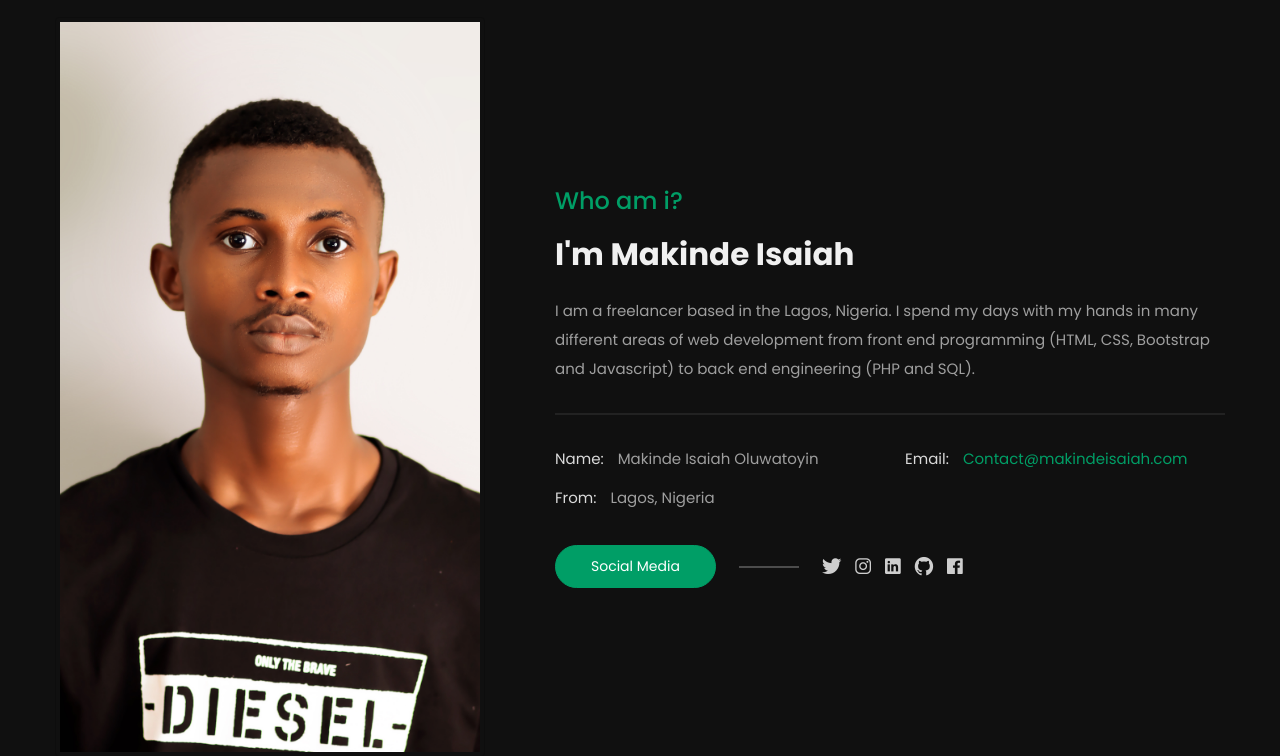
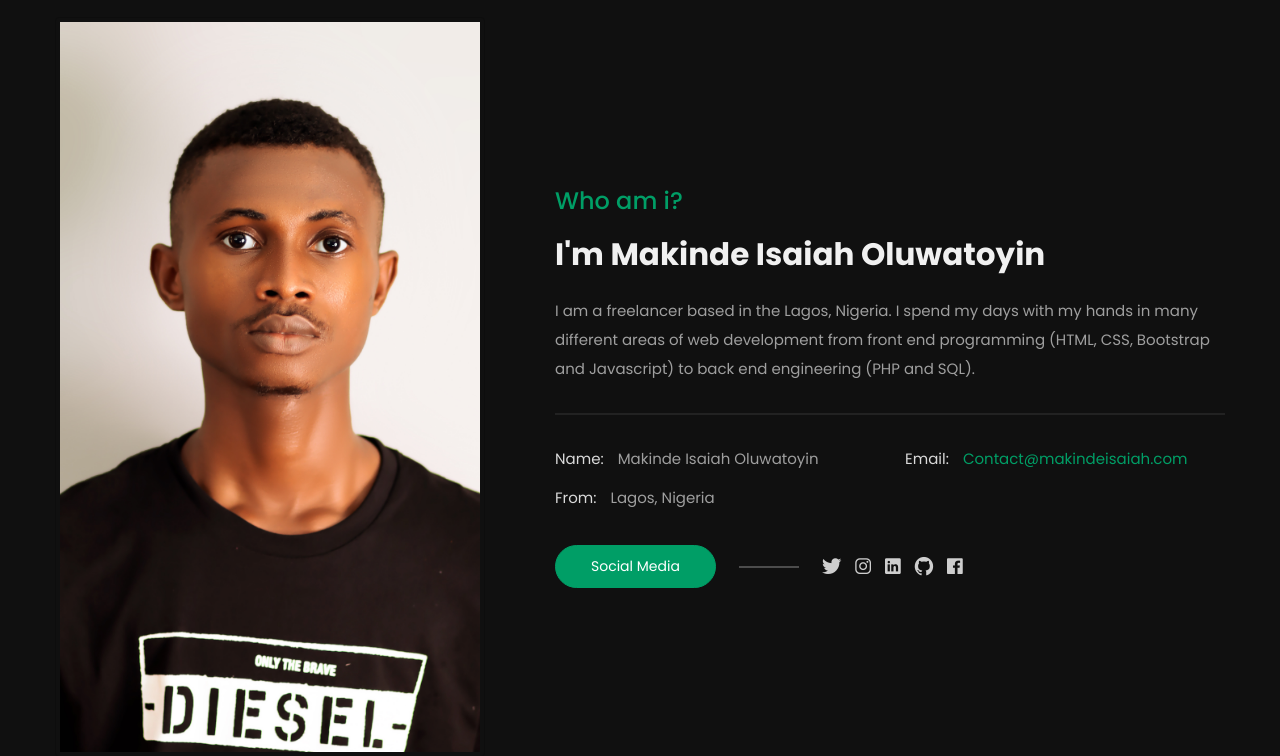
Before and after one commit to Makindeisaiah/Portfolio, a PHP site: page / in a window 1280 px wide, after a click on "About". Shown: the part 269-1025 px from the top of the page. Run offline with PHP 8.4, Linux system fonts and the light colour scheme.

Commit message:
Rearranging some text

```diff
--- a/template/index.php
+++ b/template/index.php
@@ -68,8 +68,8 @@
     <div class="container h-100">
       <div class="row h-100 align-items-center justify-content-center">
         <div class="col-12 col-lg-8 home-content text-center">
-          <h1 class="home-name">Makinde <span>Isaiah</span></h1>
-          <h4 class="cd-headline clip home-headline">I’m a <span class="cd-words-wrapper single-headline"><b class="is-visible">Front-End Developer</b><b>Freelancer</b></span></h4>
+          <h1 class="home-name">Makinde <span>Isaiah O.</span></h1>
+          <h4 class="cd-headline clip home-headline">I’m a <span class="cd-words-wrapper single-headline"><b class="is-visible">Full-Stack Developer</b><b>Freelancer</b></span></h4>
         </div>
       </div>
     </div>
@@ -114,7 +114,7 @@
                 <div class="col-12 col-lg-7 info-content">
                   <div class="content-block">
                     <h2 class="content-subtitle">Who am i?</h2>
-                    <h6 class="content-title">I'm Makinde Isaiah</h6>
+                    <h6 class="content-title">I'm Makinde Isaiah Oluwatoyin</h6>
                     <div class="content-description">
                       <p>I am a freelancer based in the Lagos, Nigeria. I spend my days with my hands in many different areas of web development from front end programming (HTML, CSS, Bootstrap and Javascript) to back end engineering (PHP and SQL).</p>
                     </div>
```
